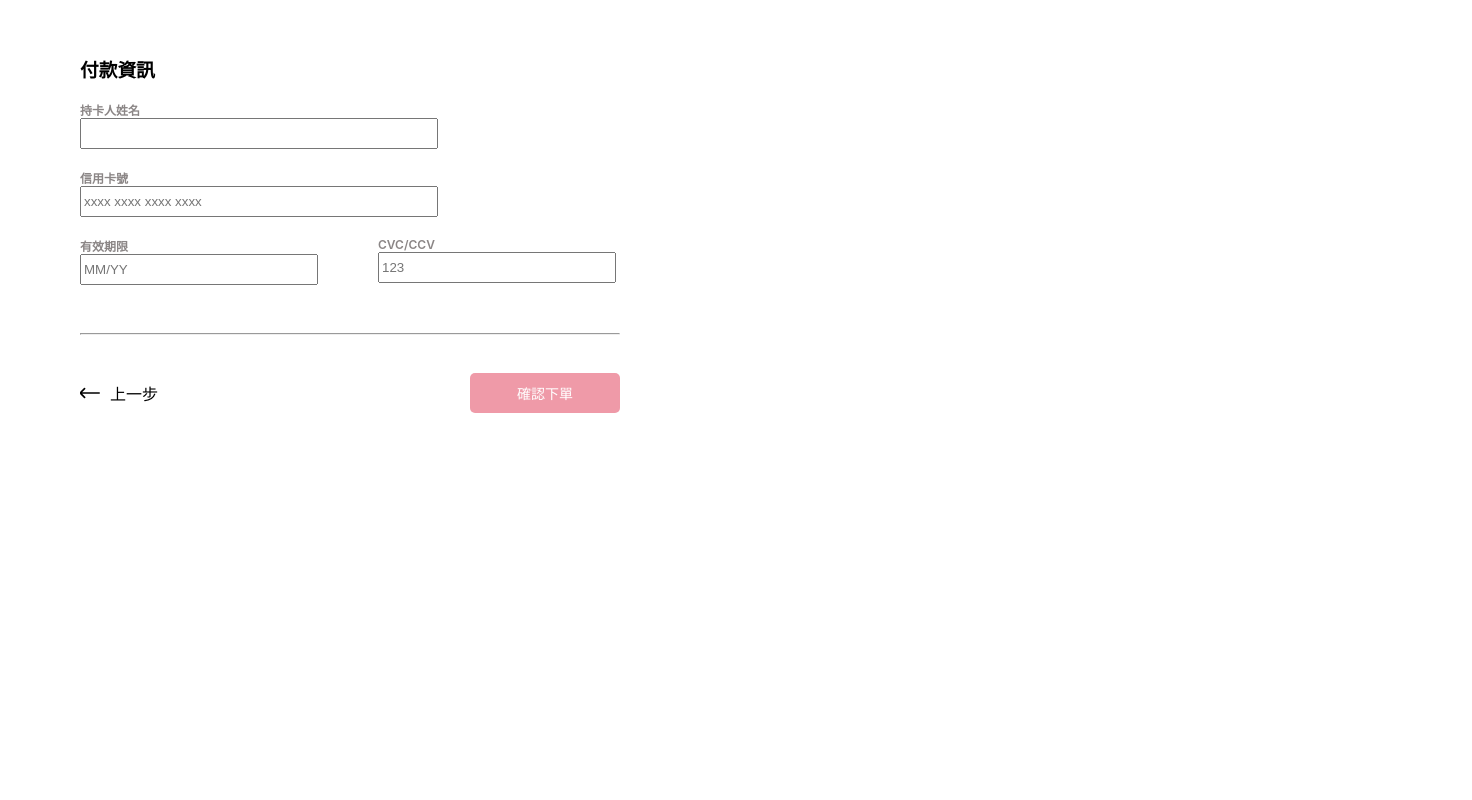
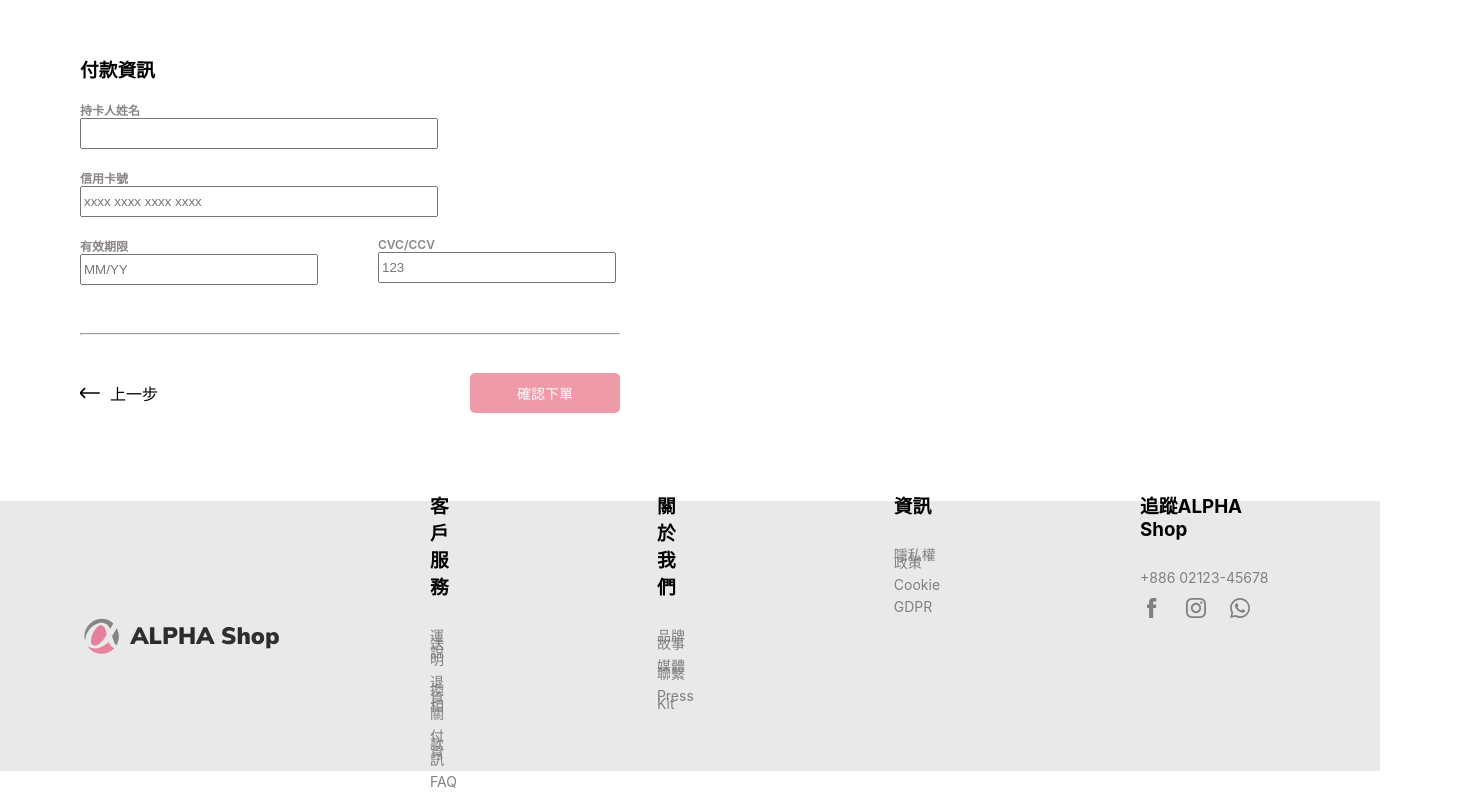
Before and after one commit to mikachou90/shop-react-project, a React (Create React App) app: page / in a window 1280 px wide. Shown: the part 205-1005 px from the top of the page, 1472 px wide, since content can reach past the window. Before the commit the page ends 800 px from the top, so only its background shows below. Built offline with nearby package versions, Linux system fonts and the light colour scheme.

Commit message:
update Footer jsx and css

```diff
--- a/src/components/Footer/Footer.css
+++ b/src/components/Footer/Footer.css
@@ -0,0 +1,47 @@
+div.footer {
+  width: 100%;
+  height: 250px;
+  background-color: rgb(233, 233, 233);
+  display: flex;
+  align-items: center;
+  padding: 10px 50px 10px 50px;
+  margin-top: 50px;
+}
+
+div.footerLogo {
+  margin: 0 150px 0 30px;
+  display: flex;
+  flex-direction: column;
+  justify-content: center;
+}
+
+img.footerLogo {
+  width: 200px;
+  /*img預設display:inline*/
+  display: block;
+}
+
+div.footerLinks {
+  display: flex;
+}
+
+div.footerLinks p {
+  color: gray;
+  line-height: 0.5rem;
+  font-size: 14px;
+}
+
+
+   .serves, .aboutUs, .info, .followUs {
+  margin-right: 200px;
+  display: flex;
+  flex-direction: column;
+}
+
+div.socialMedia {
+  display: flex;
+}
+
+div.socialMedia a {
+  margin-right: 20px;
+}
--- a/src/components/Footer/Footer.jsx
+++ b/src/components/Footer/Footer.jsx
@@ -1,7 +1,83 @@
 import "./Footer.css";
 
 function Footer() {
-  return <div className="footer"></div>;
+  return (
+    <div className="footer">
+      <div className="footerLogo">
+        <img className="footerLogo" src="/icons/logo.svg" alt="Logo" />
+      </div>
+
+      <div className="footerLinks">
+        <div className="serves">
+          <h3>客戶服務</h3>
+          <div className="servesLinks">
+            <a className="servesLink" href="/">
+              <p>運送說明</p>
+            </a>
+            <a className="servesLink" href="/">
+              <p>退換貨相關</p>
+            </a>
+            <a className="servesLink" href="/">
+              <p>付款資訊</p>
+            </a>
+            <a className="servesLink" href="/">
+              <p>FAQ</p>
+            </a>
+          </div>
+        </div>
+
+        <div className="aboutUs">
+          <h3>關於我們</h3>
+          <div className="aboutLinks">
+            <a className="aboutLink" href="/">
+              <p>品牌故事</p>
+            </a>
+            <a className="aboutLink" href="/">
+              <p>媒體聯繫</p>
+            </a>
+            <a className="aboutLink" href="/">
+              <p>Press Kit</p>
+            </a>
+          </div>
+        </div>
+
+        <div className="info">
+          <h3>資訊</h3>
+          <div className="infoLinks">
+            <a className="infoLink" href="/">
+              <p>隱私權政策</p>
+            </a>
+            <a className="infoLink" href="/">
+              <p>Cookie</p>
+            </a>
+            <a className="infoLink" href="/">
+              <p>GDPR</p>
+            </a>
+          </div>
+        </div>
+
+        <div className="followUs">
+          <h3>追蹤ALPHA Shop</h3>
+          <div className="followInfo">
+            <p>+886 02123-45678</p>
+            <div className="socialMedia">
+              <a href="/">
+                <img src="/icons/facebook.svg" alt="" />
+              </a>
+
+              <a href="/">
+                <img src="/icons/instagram.svg" alt="" />
+              </a>
+
+              <a href="/">
+                <img src="/icons/whatsapp.svg" alt="" />
+              </a>
+            </div>
+          </div>
+        </div>
+      </div>
+    </div>
+  );
 }
 
 export default Footer;
```
